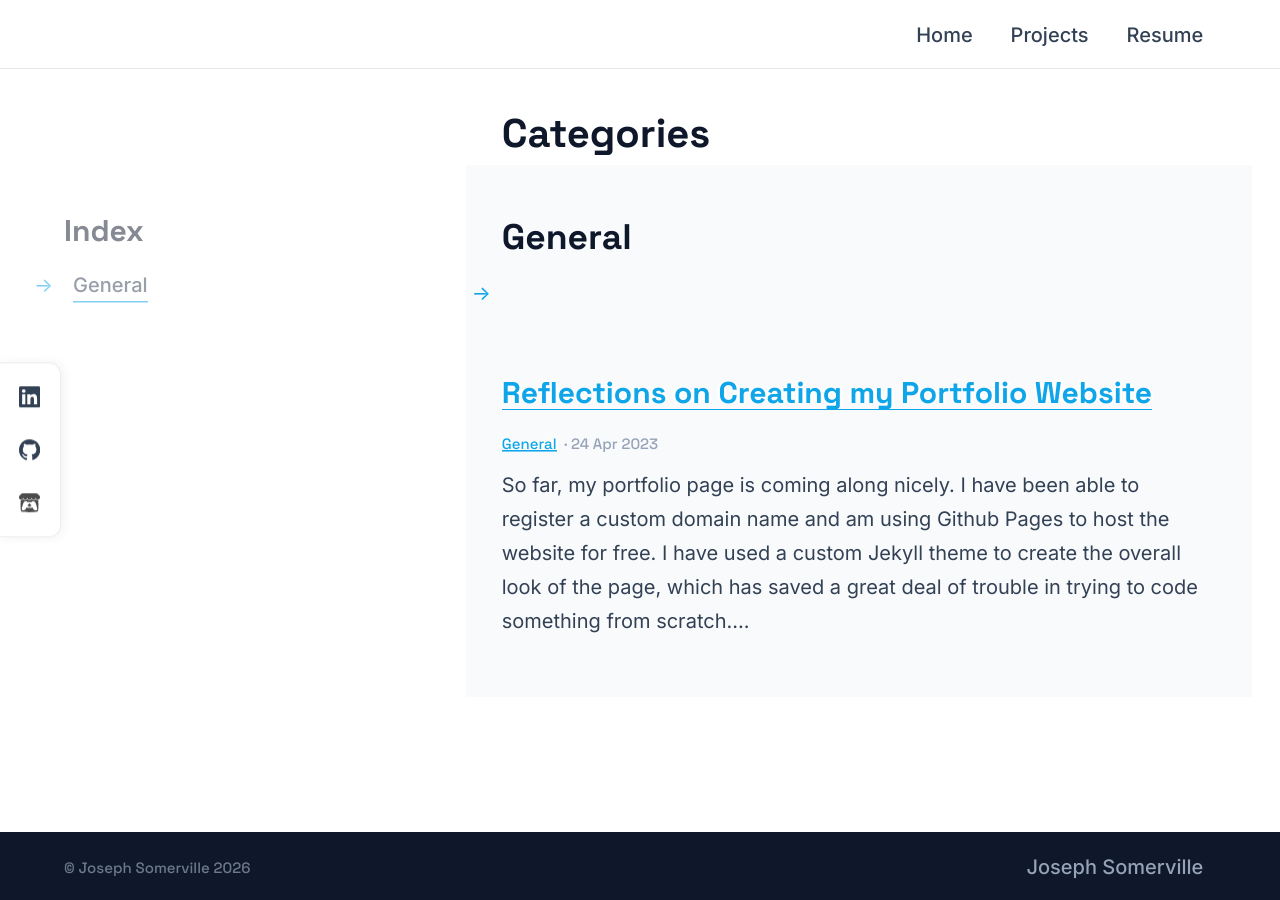
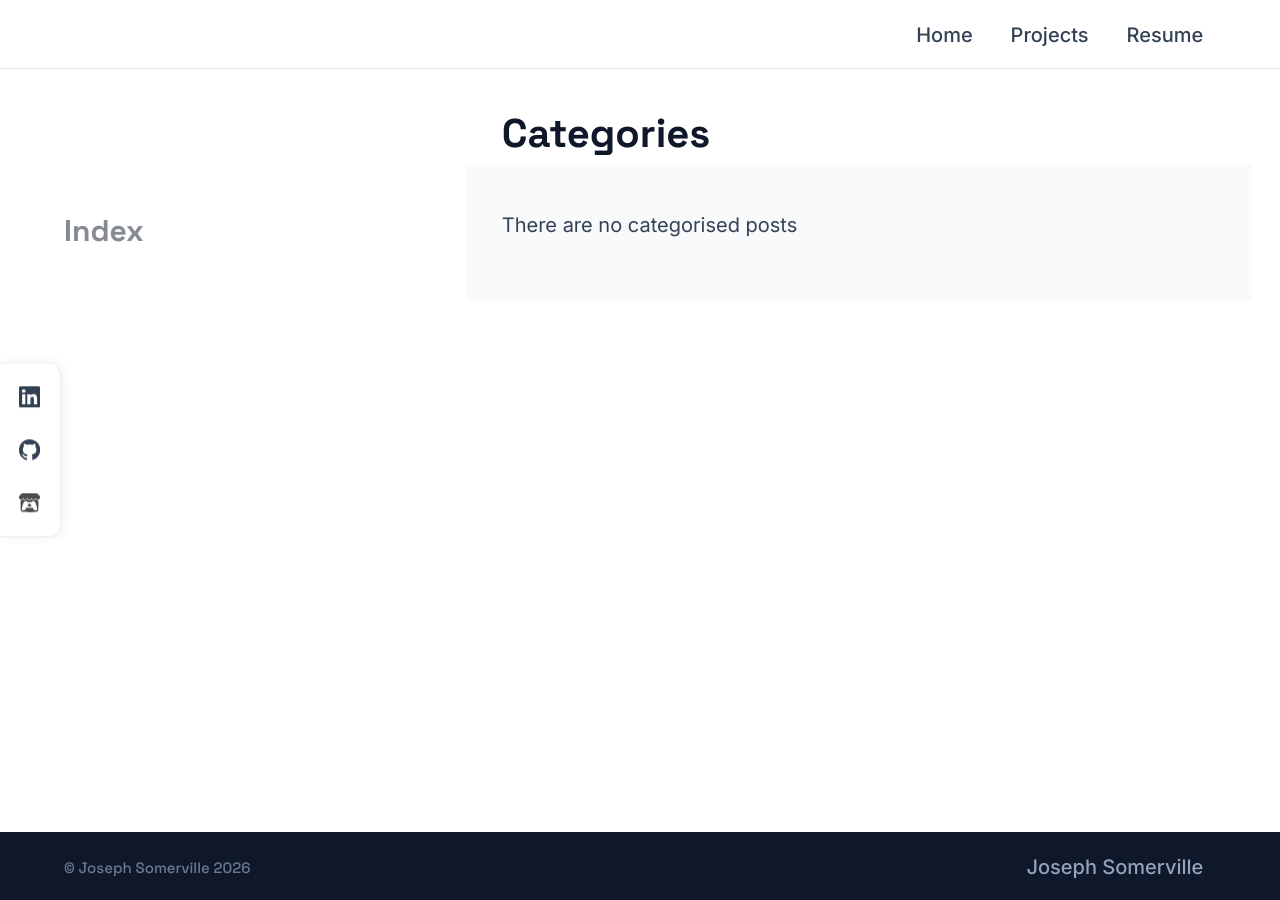
Before and after one commit to Jsomerville1/Jsomerville1.github.io, a Jekyll site: the page built from categories.md, in a window 1280 px wide. Built offline with Jekyll 4.4.1, drawn with Linux system fonts in a browser that asks for light colours; part of the change alters nothing that is shown.

Commit message:
Remove reflections post; add Army Reserve Mercury
Delete obsolete _posts/2023-04-24-reflections.md and expand projects.md with a new "Army Reserve Mercury" project entry. The addition documents technologies (React Native, AWS, Python, PostgreSQL), leadership role (led 11 developers, project manager), delivered features (RST Utilization, form field highlighting and audit log, interactive user tutorials), and fellowship work (AFTP Utilization, bug fixes). Provides user-facing and implementation details to showcase project scope and contributions.

```diff
--- a/_posts/2023-04-24-reflections.md
+++ /dev/null
@@ -1,13 +0,0 @@
----
-title: Reflections on Creating my Portfolio Website
-categories:
-- General
----
-
-So far, my portfolio page is coming along nicely. I have been able to register a custom domain name and am using Github Pages to host the website for free. I have used a custom Jekyll theme to create the overall look of the page, which has saved a great deal of trouble in trying to code something from scratch. It has also allowed me a great deal of control over how my portfolio looks, as I am not stuck with what could be a limited website building tool.
-
-I am happy with the page layout and ease of navigation. So far there is not much here, but what is here is easy to find. It looks professional, and it is easy to figure out what each button does. The fonts are clear and easy to read, and the navigation bar up top makes site navigation easy.
-
-During the process of creating this website I have learned a lot about Jekyll and Github Pages, as well as about how pushing changes to github projects works. I have been using github desktop to push changes to my website by updating the repository directly and this has made things very easy. When I was younger and experimented with building websites I used to have to log in via ftp and change things manually, and this way is much easier.
-
-As for what has been difficult, understanding how to make changes to Jekyll themes has been a bit daunting. However with a bit of grit I have been able to figure it out for the most part. That is, if this blog post actually updates properly and goes live!
--- a/projects.md
+++ b/projects.md
@@ -3,6 +3,44 @@ title: Projects
 excerpt: "Projects"
 aside: false
 ---
+
+### Army Reserve Mercury
+###### React Native, AWS (Lambda, S3, API Gateway, RDS), Python, PostgreSQL, JavaScript
+
+Army Reserve Mercury is a mobile and web application that streamlines administrative processes for Army Reserve soldiers and leaders. Reserve Mercury served as my senior design project where I led a team of 11 developers to introduce three new features, a multitude of bug fixes, and backend improvements to make the application more stable and useful to its end users. During my year on the project, I also completed a paid summer fellowship program in which I worked with 5 other developers full time on the application.
+
+Below I will list my accomplishments during the senior design project and the fellowhsip:
+
+##### Senior Design
+
+During my time as project manager for Reserve Mercury's senior design semesters (Spring and Fall 2025) we delivered three new features. These included the RST Utilization page, form field highlighting for pay forms returned for correction, as well as a form audit log, and a guided user tutorial with separate tutorial flows for leaders, pay admins, and soldiers. I also created a series of tutorial videos for leaders, for pay admins, and for soldiers. These videos are a guide for new or returning users to get up to speed with how the application works and the different features available to the users.
+
+###### RST Utilization
+
+The RST Utilization page tracks RST forms, or rescheduled training forms, and is accessible by Army Reserve leaders to track which soldiers have submitted RST forms for each battle assembly date (BA Date). The leader can select different units if they are in charge of multiple, and then select a specific BA Date to view. This shows a list of every soldier in the unit, whether or not they have an RST submitted for that date, and how many RSTs they have submitted for the fiscal year. The leader can also select any solider from the list to view all of that soldiers RST forms as well as the status of these forms. These features make it easy to quickly see which soldiers and how many of them will be absent from an upcoming battle assembly. The submitted makeup days are also viewable with the RST Utiliztion page.
+
+###### Form Field Highlights and Audit Log
+
+A pay form for Reserve soldiers goes through multiple processes before it is considered fully approved. The final step is for a pay administrator to check the form over and approve it, unless they find an error in the form. Prior to this new feature it could be confusing for a leader to have approved a form which later is denied by a pay admin and resubmitted by the soldier. This led to the approver questioning why the form was back in their approval queue. The new form audit logs tracks all approvals, denials, and resubmissions. This way the approver knows that the form has already been approved and is simply being resubmitted.
+
+The other portion of this new feature is form field highlighting. When a form is deneid by a pay administator, the admin can now select which field on the pay form has the error, and leave a comment about what specifically needs correction. Then when the soldier opens the form to correct it, the field is highlighted and the comment is easily viewable so that they know at a glance what needs to be fixed.
+
+###### User Tutorial
+
+These interactive click-through tutorials appear for every new user on their first login, or for any user that has not completed them yet. The user has the option to skip the tutorial, click through with the "Next" and "Back" buttons, or follow each instruction in the actual application, which auto advances the tutorial as the user completes each step.
+
+Multiple click-through tutorials were created such that there are separate guides for enlisted soldiers, leaders, and pay administators. This way each user gets a customized interactive guide for their specific use case. The user's tutorial status is tracked with a column in the users table that tracks whether the user has seen the mobile and web versions of the tutorial. Completing the tutorial or selecting the do not show option trigger the status such that the pop up is no longer displayed for that user.
+
+#### Defense Innovation Fellowship
+
+During the summer fellowship my duties included multiple bug fixes and the AFTP Utilziation feature, which I engineered from mockup to full implemented feature in the front and back end, and on both the mobile and web versions of the application. The AFTP Utilization feature tracks flight data for flight units in the Army Reserve. This is critical information for leaders of these units, as this data is at times the subject of aduits, and ensuring that it is accurate is very important.
+
+The tool implements a few different features. Leaders can select any unit that they have access to, which provides a table of every solider in the unit. Each soldier's flight statisics are displayed, including the number of AFTP (Additional Flying Training Period) forms submitted for the fiscal year, the number of forms approved, and the number of forms paid. If there is a discrepancy between the number of forms stored in the database and the soldier's current "AFTP Number", then a warning is displayed, and the leader can select that solider to view more information.
+
+A list is then displayed of all of the soldiers AFTP forms by AFTP number. Any missing forms are highlighted in red, and the leader can then manually enter that form if they have the paper copy, ensuring that the data stored in the application is accurate for audit purposes.
+
+
+
 
 ### Rail Sweeper
 ###### Unity Game Engine, C#, Blender, Unity Version Control
```
